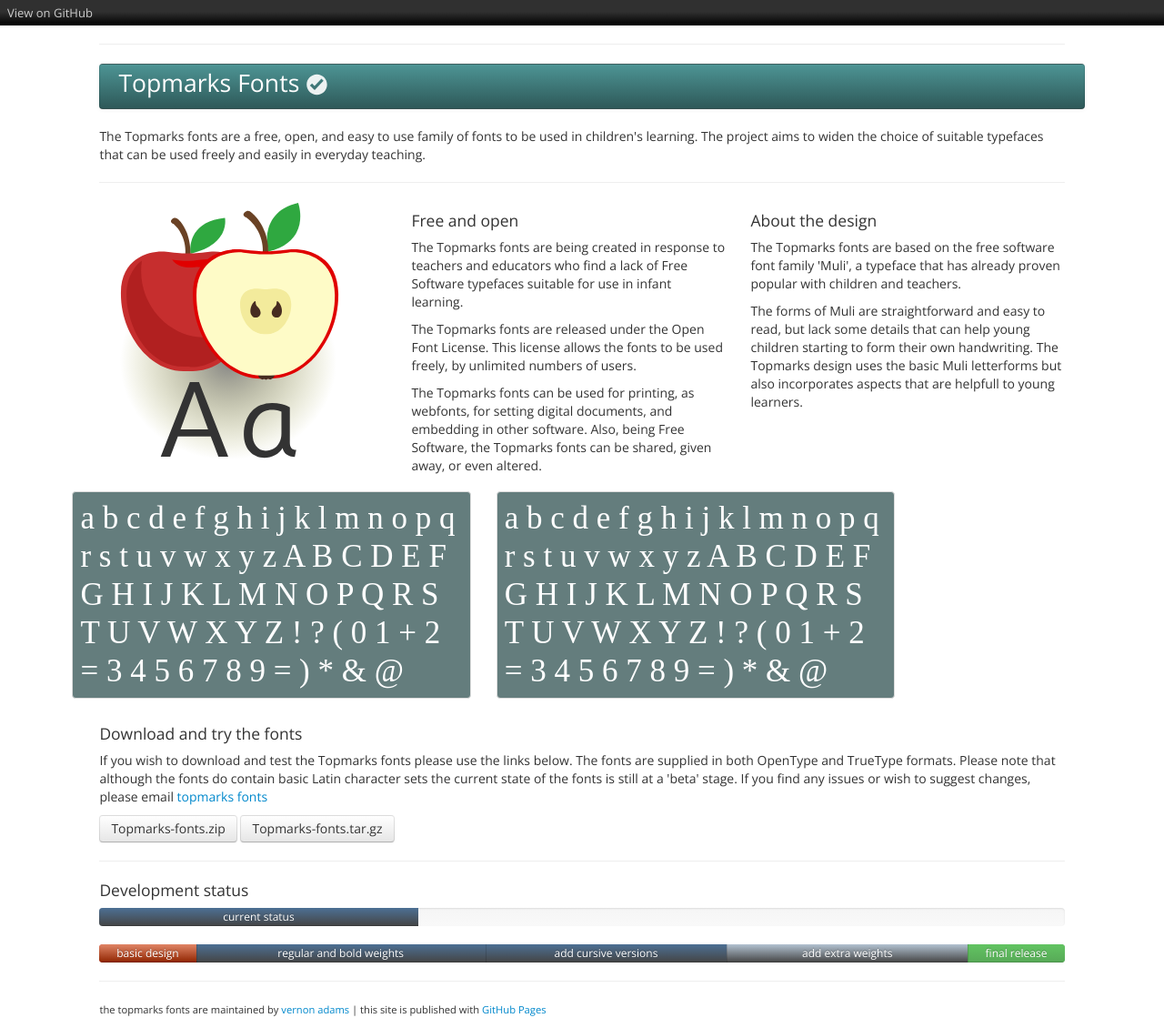
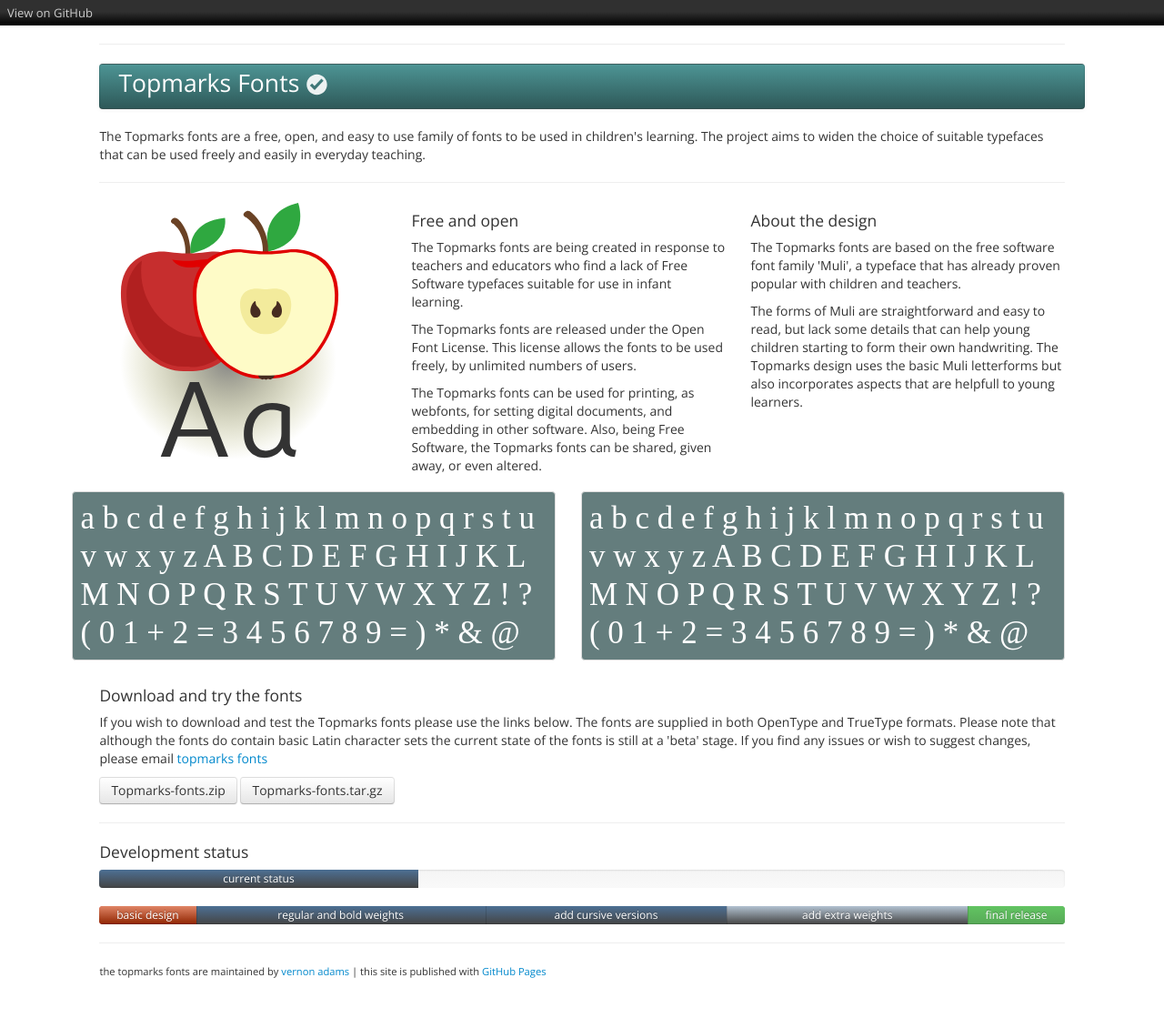
Before and after one commit to vernnobile/topmarks, a Jekyll site: the page built from index.html, in a window 1280 px wide. Shown: the whole page at 91% size. Built offline with Jekyll 4.4.1, drawn with Linux system fonts in a browser that asks for light colours; some web fonts are replaced; after the commit the page ends 1088 px from its top, so only the background shows below that.

Commit message:
Update specimen.html

```diff
--- a/_includes/specimen.html
+++ b/_includes/specimen.html
@@ -1,5 +1,5 @@
 <div class="row">
 <!-- <div class="tab">Topmarks Book</div> -->
-<div class="span5 specimen" style="font-family:topmarksbook">a b c d e f g h i j k l m n o p q r s t u v w x y z A B C D E F G H I J K L M N O P Q R S T U V W X Y Z ! ? ( 0 1 + 2 = 3 4 5 6 7 8 9 = ) * & @ </div>
-<div class="span5 specimen" style="font-family:mulimedium">a b c d e f g h i j k l m n o p q r s t u v w x y z A B C D E F G H I J K L M N O P Q R S T U V W X Y Z ! ? ( 0 1 + 2 = 3 4 5 6 7 8 9 = ) * & @ </div>
+<div class="span6 specimen" style="font-family:topmarksbook">a b c d e f g h i j k l m n o p q r s t u v w x y z A B C D E F G H I J K L M N O P Q R S T U V W X Y Z ! ? ( 0 1 + 2 = 3 4 5 6 7 8 9 = ) * & @ </div>
+<div class="span6 specimen" style="font-family:mulimedium">a b c d e f g h i j k l m n o p q r s t u v w x y z A B C D E F G H I J K L M N O P Q R S T U V W X Y Z ! ? ( 0 1 + 2 = 3 4 5 6 7 8 9 = ) * & @ </div>
 </div>
```
